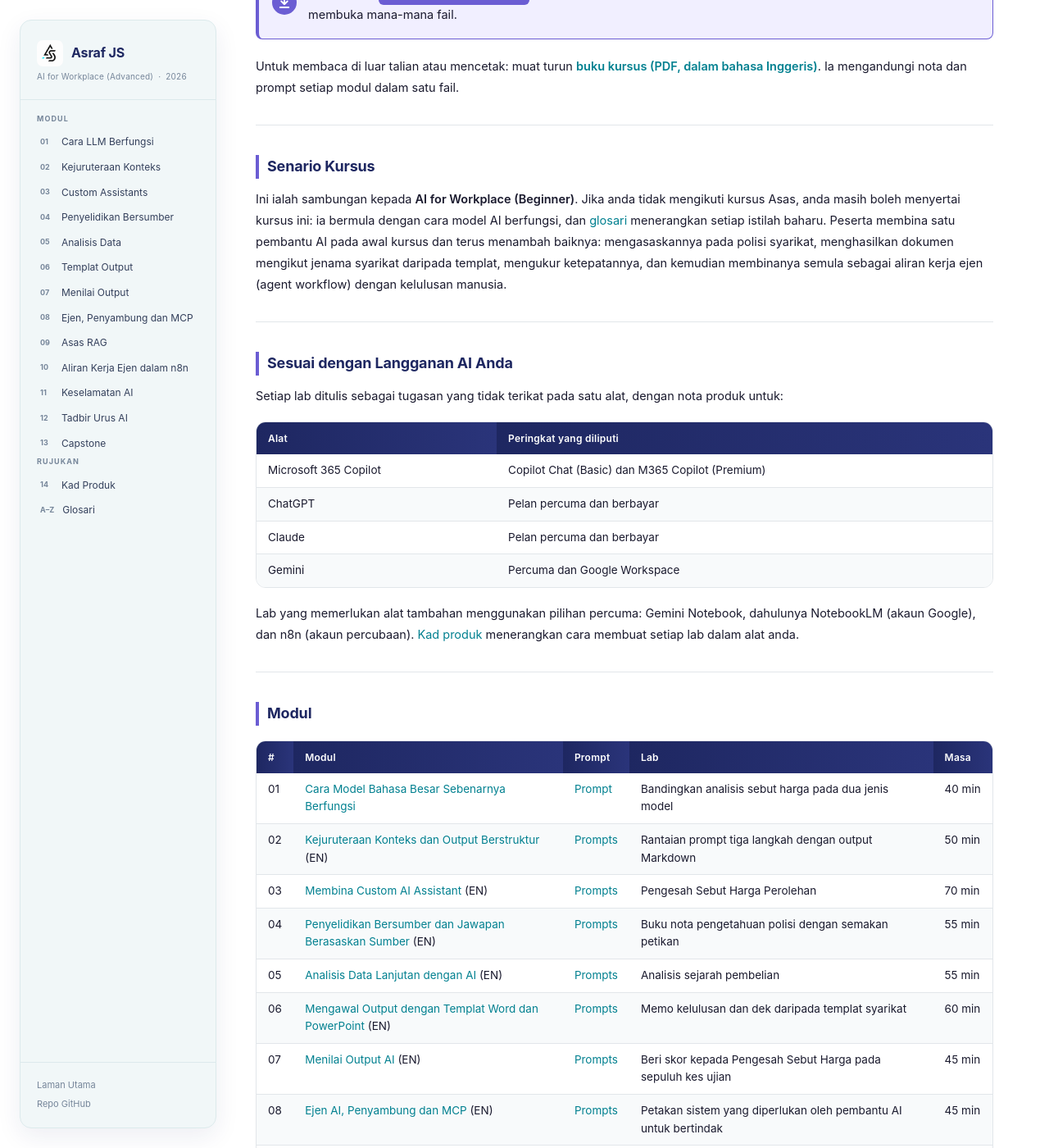
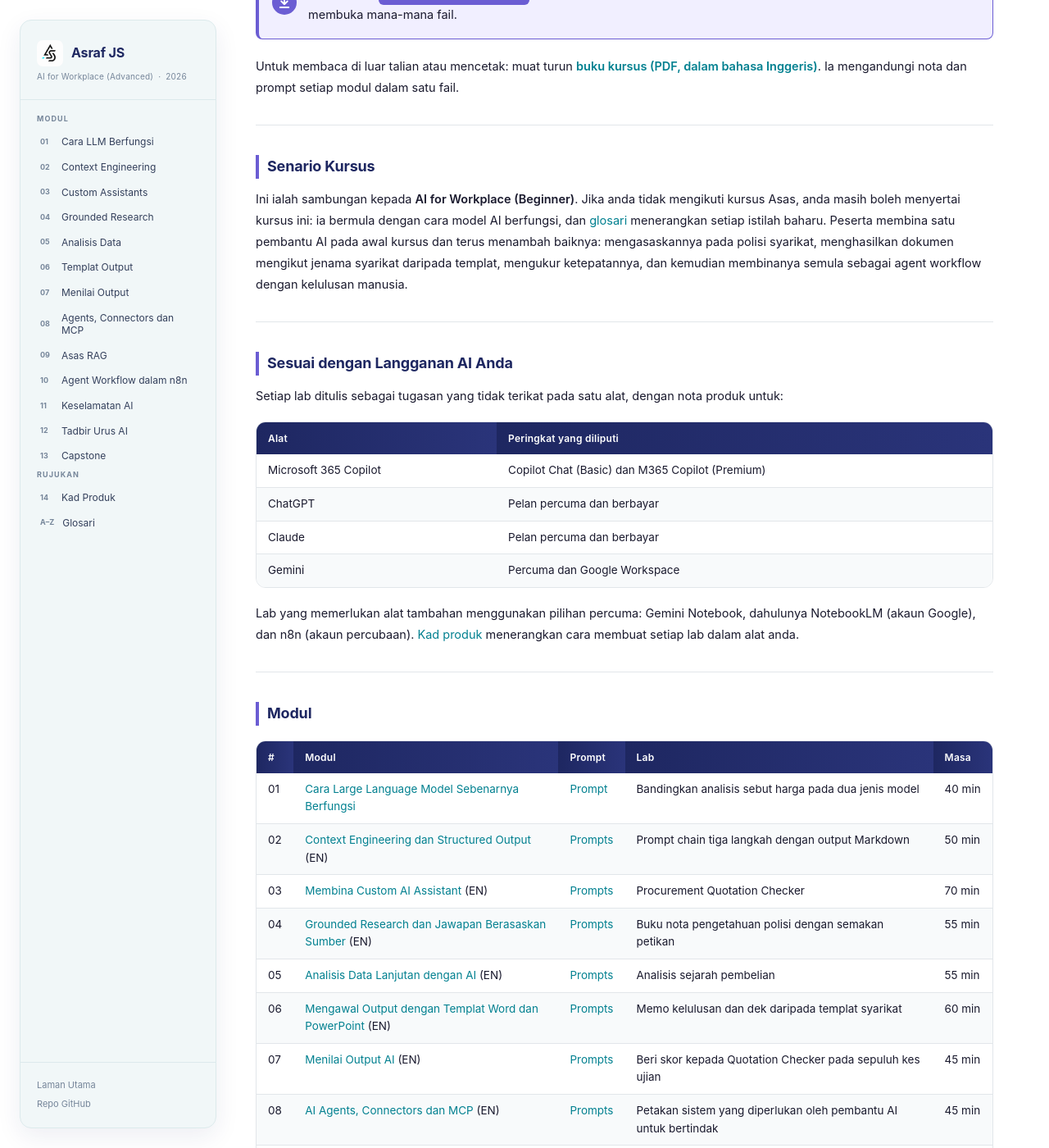
Before and after one commit to Asraf-JS/AI-for-Workplace-Advanced, a Jekyll site: the page built from ms/index.md, in a window 1280 px wide and 1400 px high, scrolled down 1017 px. Shown: the whole window at 82% size. Built offline with Jekyll 4.4.1, drawn with Linux system fonts in a browser that asks for light colours; some of the changed text lies outside the part shown.

Commit message:
Keep technical jargon in English on the Malay pages
Large language model, spreadsheet, database, context engineering, prompt
chain, agent, connector and workflow stay in English, as do the Quotation
Checker's name and the matching sidebar items.

Co-Authored-By: Claude Opus 5.5 <noreply@anthropic.com>
Claude-Session: https://claude.ai/code/session_01F3jTzTeVDh4aZxEw8vbSHh

```diff
--- a/_data/nav.yml
+++ b/_data/nav.yml
@@ -2,15 +2,15 @@
 # (page.url). A Malay page at /ms + url is linked automatically once it exists.
 modules:
   - { url: "/01-how-llms-behave/", num: "01", en: "How LLMs Behave", ms: "Cara LLM Berfungsi" }
-  - { url: "/02-context-engineering/", num: "02", en: "Context Engineering", ms: "Kejuruteraan Konteks" }
+  - { url: "/02-context-engineering/", num: "02", en: "Context Engineering", ms: "Context Engineering" }
   - { url: "/03-custom-assistants/", num: "03", en: "Custom Assistants", ms: "Custom Assistants" }
-  - { url: "/04-grounded-research/", num: "04", en: "Grounded Research", ms: "Penyelidikan Bersumber" }
+  - { url: "/04-grounded-research/", num: "04", en: "Grounded Research", ms: "Grounded Research" }
   - { url: "/05-data-analysis/", num: "05", en: "Data Analysis", ms: "Analisis Data" }
   - { url: "/06-output-templates/", num: "06", en: "Output Templates", ms: "Templat Output" }
   - { url: "/07-evaluating-output/", num: "07", en: "Evaluating Output", ms: "Menilai Output" }
-  - { url: "/08-agents-connectors-mcp/", num: "08", en: "Agents, Connectors and MCP", ms: "Ejen, Penyambung dan MCP" }
+  - { url: "/08-agents-connectors-mcp/", num: "08", en: "Agents, Connectors and MCP", ms: "Agents, Connectors dan MCP" }
   - { url: "/09-rag-fundamentals/", num: "09", en: "RAG Fundamentals", ms: "Asas RAG" }
-  - { url: "/10-n8n-agent-workflow/", num: "10", en: "Agent Workflow in n8n", ms: "Aliran Kerja Ejen dalam n8n" }
+  - { url: "/10-n8n-agent-workflow/", num: "10", en: "Agent Workflow in n8n", ms: "Agent Workflow dalam n8n" }
   - { url: "/11-ai-security/", num: "11", en: "AI Security", ms: "Keselamatan AI" }
   - { url: "/12-ai-governance/", num: "12", en: "AI Governance", ms: "Tadbir Urus AI" }
   - { url: "/13-capstone/", num: "13", en: "Capstone", ms: "Capstone" }
--- a/ms/index.md
+++ b/ms/index.md
@@ -33,7 +33,7 @@ Untuk membaca di luar talian atau mencetak: muat turun **[buku kursus (PDF, dala
 
 ## Senario Kursus
 
-Ini ialah sambungan kepada **AI for Workplace (Beginner)**. Jika anda tidak mengikuti kursus Asas, anda masih boleh menyertai kursus ini: ia bermula dengan cara model AI berfungsi, dan [glosari](../14-product-cards/glossary.md) menerangkan setiap istilah baharu. Peserta membina satu pembantu AI pada awal kursus dan terus menambah baiknya: mengasaskannya pada polisi syarikat, menghasilkan dokumen mengikut jenama syarikat daripada templat, mengukur ketepatannya, dan kemudian membinanya semula sebagai aliran kerja ejen (agent workflow) dengan kelulusan manusia.
+Ini ialah sambungan kepada **AI for Workplace (Beginner)**. Jika anda tidak mengikuti kursus Asas, anda masih boleh menyertai kursus ini: ia bermula dengan cara model AI berfungsi, dan [glosari](../14-product-cards/glossary.md) menerangkan setiap istilah baharu. Peserta membina satu pembantu AI pada awal kursus dan terus menambah baiknya: mengasaskannya pada polisi syarikat, menghasilkan dokumen mengikut jenama syarikat daripada templat, mengukur ketepatannya, dan kemudian membinanya semula sebagai agent workflow dengan kelulusan manusia.
 
 ---
 
@@ -56,19 +56,19 @@ Lab yang memerlukan alat tambahan menggunakan pilihan percuma: Gemini Notebook,
 
 | # | Modul | Prompt | Lab | Masa |
 |---|---|---|---|---|
-| 01 | [Cara Model Bahasa Besar Sebenarnya Berfungsi](./01-how-llms-behave/) | [Prompt](./01-how-llms-behave/prompts.md) | Bandingkan analisis sebut harga pada dua jenis model | 40 min |
-| 02 | [Kejuruteraan Konteks dan Output Berstruktur](../02-context-engineering/) (EN) | [Prompts](../02-context-engineering/prompts.md) | Rantaian prompt tiga langkah dengan output Markdown | 50 min |
-| 03 | [Membina Custom AI Assistant](../03-custom-assistants/) (EN) | [Prompts](../03-custom-assistants/prompts.md) | Pengesah Sebut Harga Perolehan | 70 min |
-| 04 | [Penyelidikan Bersumber dan Jawapan Berasaskan Sumber](../04-grounded-research/) (EN) | [Prompts](../04-grounded-research/prompts.md) | Buku nota pengetahuan polisi dengan semakan petikan | 55 min |
+| 01 | [Cara Large Language Model Sebenarnya Berfungsi](./01-how-llms-behave/) | [Prompt](./01-how-llms-behave/prompts.md) | Bandingkan analisis sebut harga pada dua jenis model | 40 min |
+| 02 | [Context Engineering dan Structured Output](../02-context-engineering/) (EN) | [Prompts](../02-context-engineering/prompts.md) | Prompt chain tiga langkah dengan output Markdown | 50 min |
+| 03 | [Membina Custom AI Assistant](../03-custom-assistants/) (EN) | [Prompts](../03-custom-assistants/prompts.md) | Procurement Quotation Checker | 70 min |
+| 04 | [Grounded Research dan Jawapan Berasaskan Sumber](../04-grounded-research/) (EN) | [Prompts](../04-grounded-research/prompts.md) | Buku nota pengetahuan polisi dengan semakan petikan | 55 min |
 | 05 | [Analisis Data Lanjutan dengan AI](../05-data-analysis/) (EN) | [Prompts](../05-data-analysis/prompts.md) | Analisis sejarah pembelian | 55 min |
 | 06 | [Mengawal Output dengan Templat Word dan PowerPoint](../06-output-templates/) (EN) | [Prompts](../06-output-templates/prompts.md) | Memo kelulusan dan dek daripada templat syarikat | 60 min |
-| 07 | [Menilai Output AI](../07-evaluating-output/) (EN) | [Prompts](../07-evaluating-output/prompts.md) | Beri skor kepada Pengesah Sebut Harga pada sepuluh kes ujian | 45 min |
-| 08 | [Ejen AI, Penyambung dan MCP](../08-agents-connectors-mcp/) (EN) | [Prompts](../08-agents-connectors-mcp/prompts.md) | Petakan sistem yang diperlukan oleh pembantu AI untuk bertindak | 45 min |
+| 07 | [Menilai Output AI](../07-evaluating-output/) (EN) | [Prompts](../07-evaluating-output/prompts.md) | Beri skor kepada Quotation Checker pada sepuluh kes ujian | 45 min |
+| 08 | [AI Agents, Connectors dan MCP](../08-agents-connectors-mcp/) (EN) | [Prompts](../08-agents-connectors-mcp/prompts.md) | Petakan sistem yang diperlukan oleh pembantu AI untuk bertindak | 45 min |
 | 09 | [Asas Retrieval-Augmented Generation (RAG)](../09-rag-fundamentals/) (EN) | [Prompts](../09-rag-fundamentals/prompts.md) | Kenal pasti punca petikan yang salah | 50 min |
-| 10 | [Membina Aliran Kerja Ejen AI dalam n8n](../10-n8n-agent-workflow/) (EN) | [Prompts](../10-n8n-agent-workflow/prompts.md) | Aliran kerja kelulusan sebut harga dengan kelulusan manusia | 90 min |
+| 10 | [Membina AI Agent Workflow dalam n8n](../10-n8n-agent-workflow/) (EN) | [Prompts](../10-n8n-agent-workflow/prompts.md) | Workflow kelulusan sebut harga dengan kelulusan manusia | 90 min |
 | 11 | [Keselamatan AI untuk Pengamal](../11-ai-security/) (EN) | [Prompts](../11-ai-security/prompts.md) | Pusingan cuba pecahkan: arahan tersembunyi | 45 min |
 | 12 | [Tadbir Urus AI dalam Konteks Malaysia](../12-ai-governance/) (EN) | [Prompts](../12-ai-governance/prompts.md) | Peraturan AI jabatan dan daftar penggunaan AI | 45 min |
-| 13 | [Capstone Project](../13-capstone/) (EN) | [Prompts](../13-capstone/prompts.md) | Reka bentuk dan bentangkan aliran kerja AI | 90 min |
+| 13 | [Capstone Project](../13-capstone/) (EN) | [Prompts](../13-capstone/prompts.md) | Reka bentuk dan bentangkan AI workflow | 90 min |
 | 14 | [Kad Produk](../14-product-cards/) (EN) |  | Cara membuat langkah biasa dalam Copilot, ChatGPT, Claude dan Gemini | Kendiri |
 
 ---
```
Also changed, not shown: CLAUDE.md (+1 -1 lines), ms/01-how-llms-behave/README.md (+4 -4 lines), ms/01-how-llms-behave/prompts.md (+1 -1 lines).
